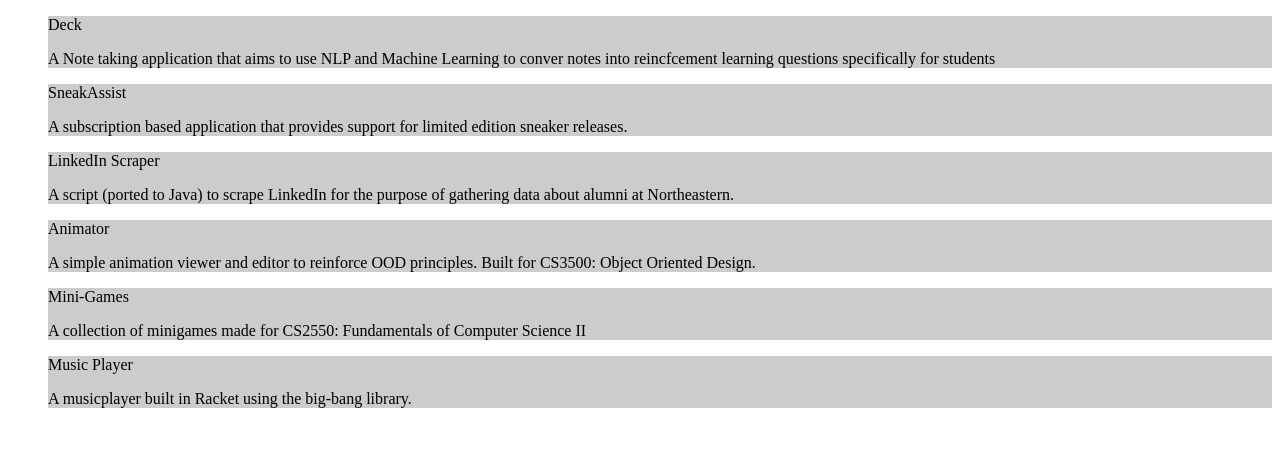
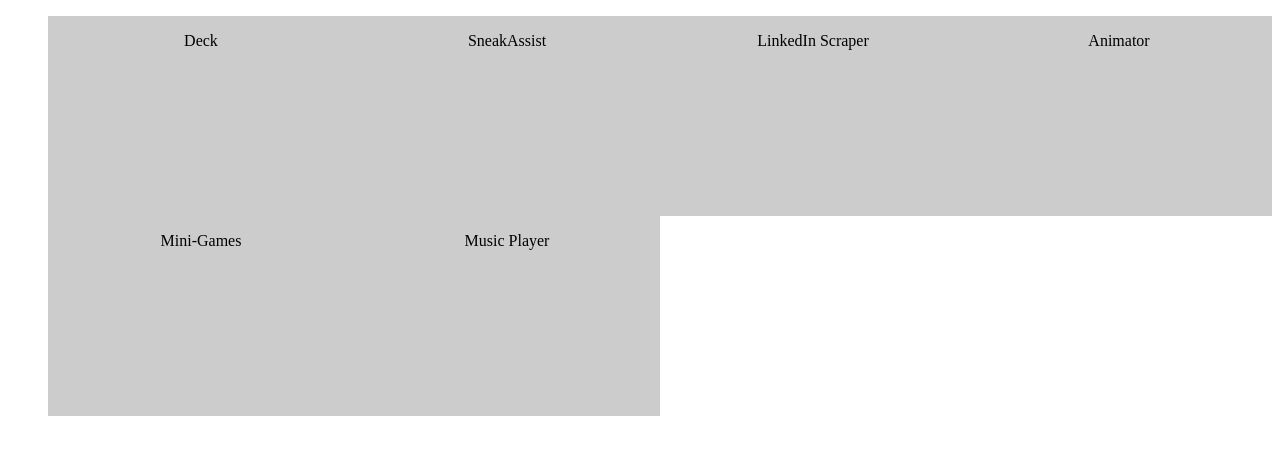
Before and after one commit to rajp33/website, a plain HTML site: page public/projects.html in a window 1280 px wide. Drawn offline with Linux system fonts and the light colour scheme.

Commit message:
project page update

```diff
--- a/public/css/projects.css
+++ b/public/css/projects.css
@@ -4,8 +4,19 @@ li {
   border-radius: 15px; */
   list-style: none;
   background-color: #ccc;
+  height: 200px;
+  text-align: center;
   /* padding-top: 20px;
   padding-left: 20px;
   padding-right: 20px;
   padding-bottom: 20px; */
 }
+
+ul {
+  display: grid;
+  grid-template-columns: repeat(auto-fit, minmax(300px, 1fr));
+}
+
+.cardInfo {
+
+}
--- a/public/js/projectPage.js
+++ b/public/js/projectPage.js
@@ -3,28 +3,32 @@ listdata = {
     "description" : "A Note taking application that aims to use NLP and Machine Learning to conver notes into reincfcement learning questions specifically for students",
     "technologies" : ["NLP", "Swift", "ML", "RNN", "Python"],
     "startDate" : "",
-    "enddate" : ""
+    "enddate" : "",
+    "imgSrc" : ""
   },
 
   "SneakAssist" : {
     "description" : "A subscription based application that provides support for limited edition sneaker releases.",
     "technologies" : ["HTML", "CSS", "JS", "MongoDB", "Python"],
     "startDate" : "",
-    "endDate" : ""
+    "endDate" : "",
+    "imgSrc" : ""
   },
 
   "LinkedIn Scraper" : {
     "description" : "A script (ported to Java) to scrape LinkedIn for the purpose of gathering data about alumni at Northeastern.",
     "technologies" : ["Java", "JavaFX", "Selenium"],
     "startDate" : "",
-    "endDate" : ""
+    "endDate" : "",
+    "imgSrc" : ""
   },
 
   "Animator" : {
     "description" : "A simple animation viewer and editor to reinforce OOD principles. Built for CS3500: Object Oriented Design.",
     "technologies" : ["Java", "Swing"],
     "startDate" : "",
-    "endDate" : ""
+    "endDate" : "",
+    "imgSrc" : ""
   },
 
   "Mini-Games" : {
@@ -32,6 +36,7 @@ listdata = {
     "technologies" : ["Java"],
     "startDate" : "",
     "endDate" : "",
+    "imgSrc" : ""
   },
 
   "Music Player" : {
@@ -39,6 +44,7 @@ listdata = {
     "technologies" : ["Racket"],
     "startDate" : "",
     "endDate" : "",
+    "imgSrc" : ""
   }
 }
 
@@ -48,13 +54,28 @@ function populateList(name, data) {
     if (data.hasOwnProperty(project)) {
       //create List item
       var listItem = document.createElement("LI")
-      listItem.textContent = project
       ulElement.appendChild(listItem)
+      //create info Container
+      var info = document.createElement("DIV")
+      info.class = "cardInfo"
+      var name = document.createElement("P")
+
+      listItem.appendChild(info)
+
+      if (data[project]["imgSrc"] != "") { // if Image available
+        var img = document.createElement("IMG")
+        img.src = data[project]["imgSrc"]
+        info.appendChild(img)
+      } else {
+        //If no Image Available
+      }
+
+      name.textContent = project
+      info.appendChild(name)
       //create paragraph item
-      var desc = document.createElement("P")
-      desc.textContent = data[project]["description"]
-      listItem.appendChild(desc)
-      //create info Container
+      // var desc = document.createElement("P")
+      // desc.textContent = data[project]["description"]
+      //listItem.appendChild(desc)
     }
   }
 }
```
